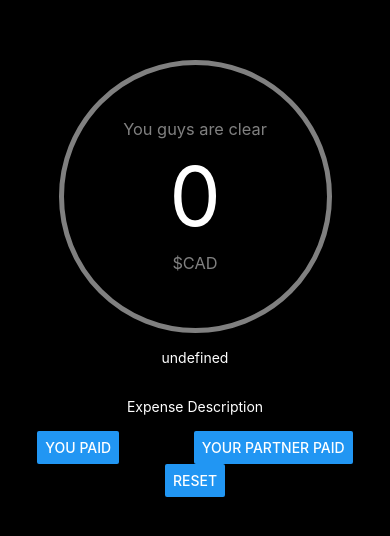
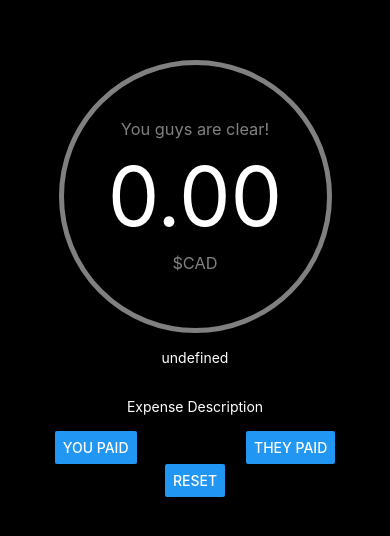
Before and after one commit to IliasDeros/expense-tracker, a React Native app: screen / in a window 390 px wide. Shown: the part 144-680 px from the top of the page. Built offline with nearby package versions, Linux system fonts and the light colour scheme.

Commit message:
Format money

```diff
--- a/App.js
+++ b/App.js
@@ -34,12 +34,21 @@ export default function App() {
     expenseService
       .addPartnerExpense(formValue, formDescription)
       .then(loadExpenses)
+
+    resetForm()
   }
 
   function addSelfExpense() {
     expenseService
       .addSelfExpense(formValue, formDescription)
       .then(loadExpenses)
+
+    resetForm()
+  }
+
+  function resetForm() {
+    setFormValue(0)
+    setFormDescription('')
   }
 
   return (
--- a/components/ExpenseSubmit/index.js
+++ b/components/ExpenseSubmit/index.js
@@ -10,7 +10,7 @@ export function ExpenseSubmit({ submitPartner, submitSelf }) {
         onPress={submitSelf}
       />
       <Button
-        title="Your partner paid"
+        title="They paid"
         onPress={submitPartner}
       />
     </Container>
--- a/components/Total/index.js
+++ b/components/Total/index.js
@@ -8,9 +8,9 @@ import {
   NegativeText,
   PositiveText } from './styles'
 
-const neutralTotal = "You guys are clear"
+const neutralTotal = "You guys are clear!"
 const positiveTotal = "Your partner owes you:"
-const negativeTotal = "You owe your partner"
+const negativeTotal = "You owe your partner:"
 
 export function Total({ total }) {
   let Circle = NeutralCircle
@@ -33,7 +33,7 @@ export function Total({ total }) {
 
   return <Circle>
     <TextComponent>{text}</TextComponent>
-    <StyledTotal total={display}/>
+    <StyledTotal total={display.toFixed(2)}/>
     <TextComponent>$CAD</TextComponent>
   </Circle>
 }
```
